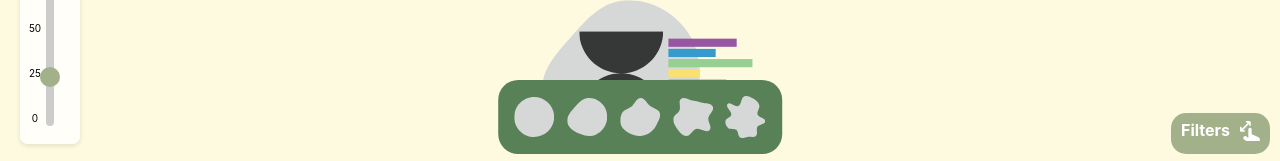
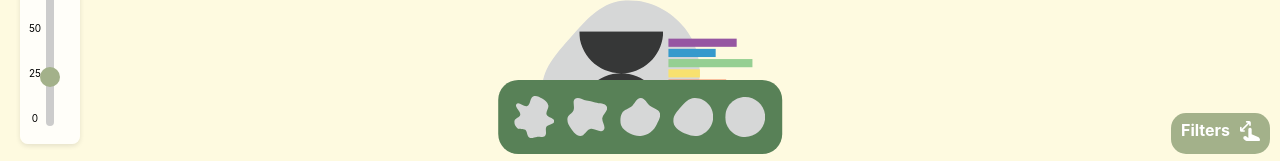
Before and after one commit to DarleneQing/Explanable-Pairing-Rec, a Vue app in the folder frontend/: page /rec-board in a window 1280 px wide. Shown: the part 636-797 px from the top of the page. Built offline with nearby package versions, Linux system fonts and the light colour scheme; the HTML template or start-up script is replaced by a standard one.

Commit message:
reverse score blob order

```diff
--- a/frontend/src/components/RecScore.vue
+++ b/frontend/src/components/RecScore.vue
@@ -1,10 +1,10 @@
 <template>
     <div class="blob-container">
+      <img src="@/assets/blobs/blob-5.svg" alt="Blob 5" class="blob" />
+      <img src="@/assets/blobs/blob-4.svg" alt="Blob 4" class="blob" />
+      <img src="@/assets/blobs/blob-3.svg" alt="Blob 3" class="blob" />
+      <img src="@/assets/blobs/blob-2.svg" alt="Blob 2" class="blob" />
       <img src="@/assets/blobs/blob-1.svg" alt="Blob 1" class="blob" />
-      <img src="@/assets/blobs/blob-2.svg" alt="Blob 2" class="blob" />
-      <img src="@/assets/blobs/blob-3.svg" alt="Blob 3" class="blob" />
-      <img src="@/assets/blobs/blob-4.svg" alt="Blob 4" class="blob" />
-      <img src="@/assets/blobs/blob-5.svg" alt="Blob 5" class="blob" />
     </div>
   </template>
 
```
